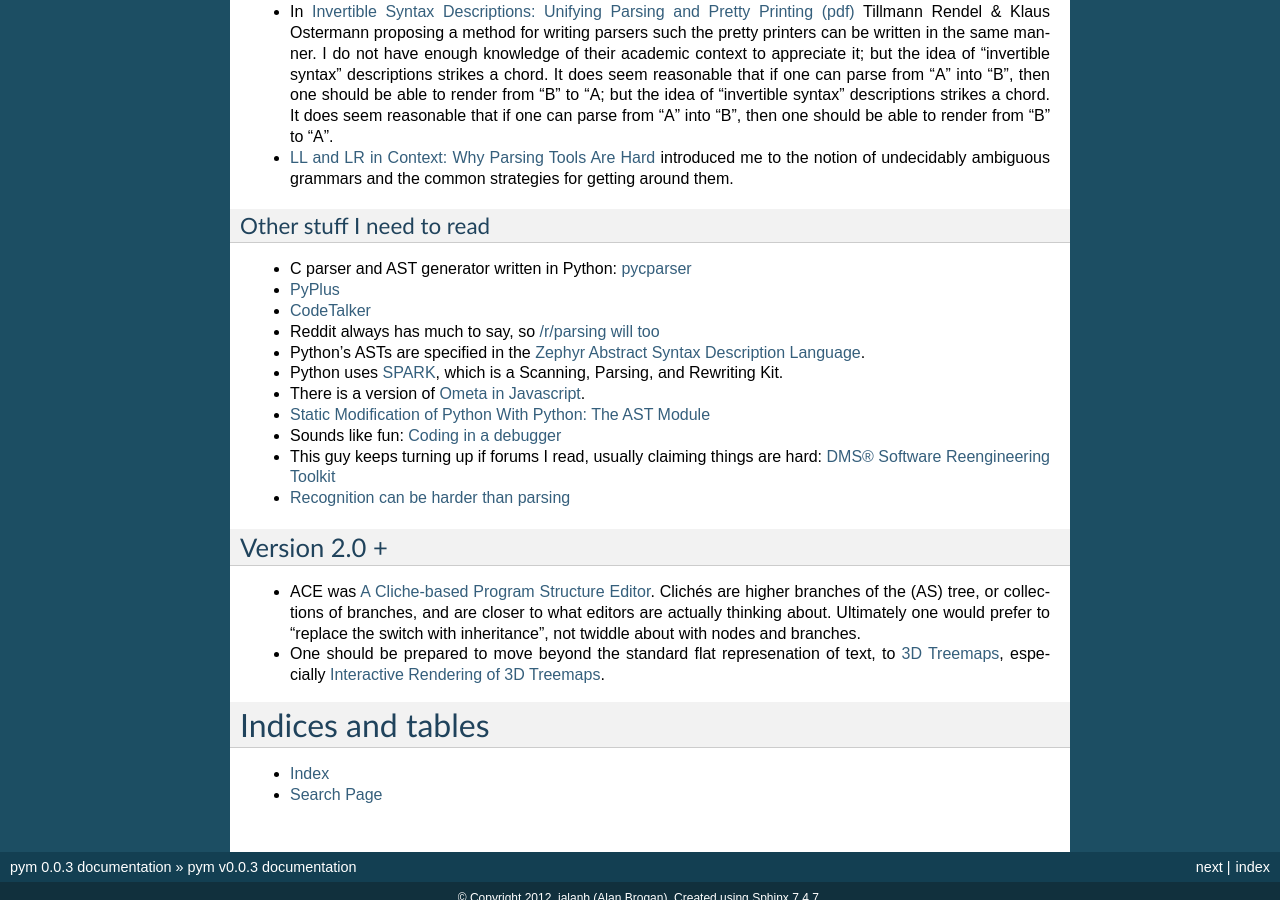
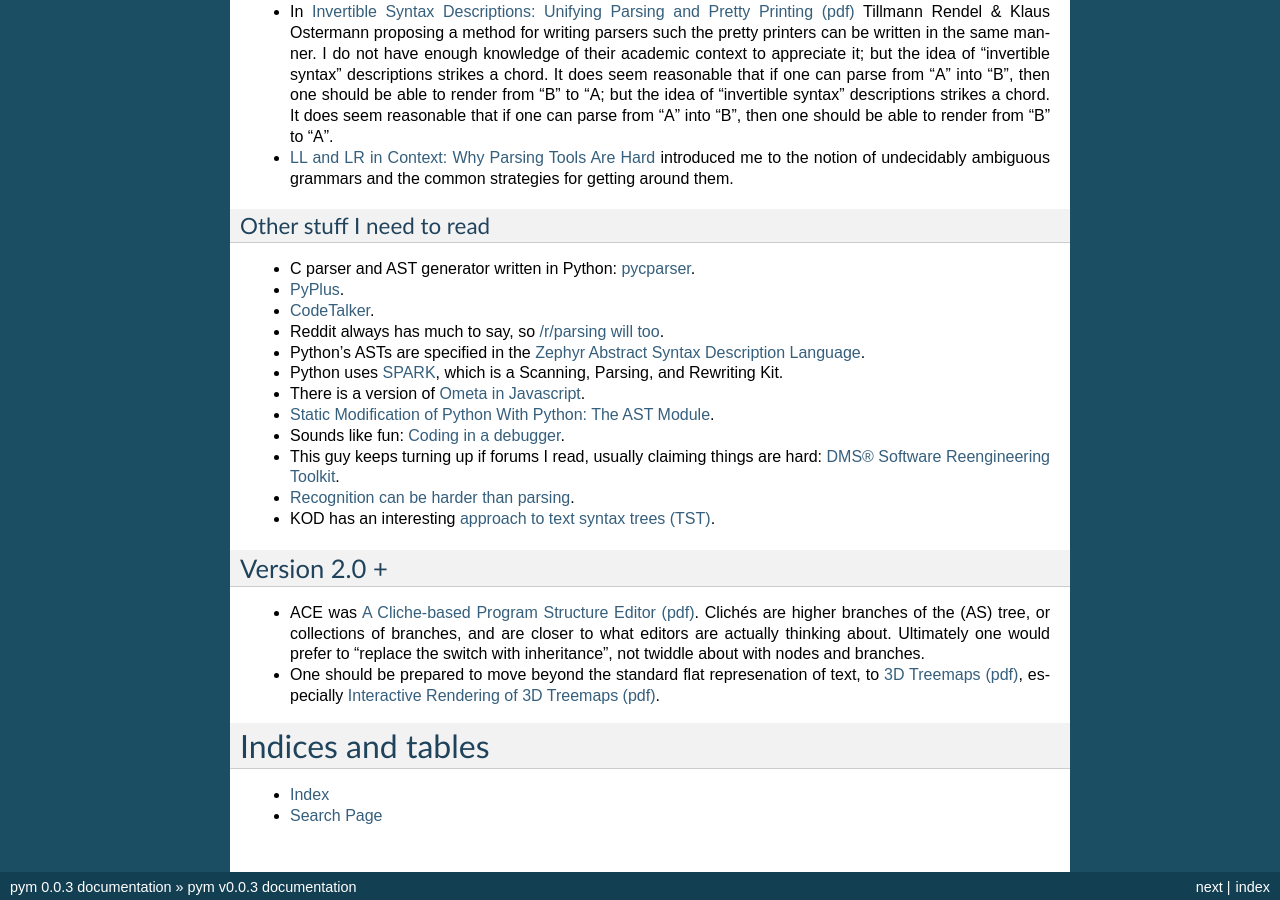
Before and after one commit to jalanb/pym, a Sphinx documentation site: the page built from docs/index.rst, in a window 1280 px wide and 900 px high, scrolled down 1257 px. Built offline with Sphinx 7.4.7, drawn with Linux system fonts in a browser that asks for light colours; formulas are drawn with MathJax 3.

Commit message:
Bookmark for KOD

```diff
--- a/docs/index.rst
+++ b/docs/index.rst
@@ -67,23 +67,24 @@ Other stuff I have read recently
 Other stuff I need to read
 ^^^^^^^^^^^^^^^^^^^^^^^^^^
 
-* C parser and AST generator written in Python: `pycparser <http://code.google.com/p/pycparser/>`_
-* `PyPlus <http://www.reddit.com/r/Python/comments/wv6qn/plyplus_a_friendly_yet_powerful_lrparser_written/>`_
-* `CodeTalker <http://pypi.python.org/pypi/CodeTalker>`_
-* Reddit always has much to say, so `/r/parsing will too <http://www.reddit.com/r/parsing/>`_
+* C parser and AST generator written in Python: `pycparser <http://code.google.com/p/pycparser/>`_.
+* `PyPlus <http://www.reddit.com/r/Python/comments/wv6qn/plyplus_a_friendly_yet_powerful_lrparser_written/>`_.
+* `CodeTalker <http://pypi.python.org/pypi/CodeTalker>`_.
+* Reddit always has much to say, so `/r/parsing will too <http://www.reddit.com/r/parsing/>`_.
 * Python's ASTs are specified in the `Zephyr Abstract Syntax Description Language <http://www.cs.princeton.edu/research/techreps/TR-554-97>`_.
 * Python uses `SPARK <http://pages.cpsc.ucalgary.ca/~aycock/spark/>`_, which is a Scanning, Parsing, and Rewriting Kit.
 * There is a version of `Ometa in Javascript <http://b-studios.github.io/ometa-js/>`_.
-* `Static Modification of Python With Python: The AST Module <http://blueprintforge.com/blog/2012/02/27/static-modification-of-python-with-python-the-ast-module/>`_
-* Sounds like fun: `Coding in a debugger <http://msinilo.pl/blog/?p=965>`_
-* This guy keeps turning up if forums I read, usually claiming things are hard: `DMS® Software Reengineering Toolkit <http://www.semanticdesigns.com/Products/DMS/DMSToolkit.html>`_
-* `Recognition can be harder than parsing <http://www.academia.edu/798690/Recognition_can_be_harder_than_parsing>`_
+* `Static Modification of Python With Python: The AST Module <http://blueprintforge.com/blog/2012/02/27/static-modification-of-python-with-python-the-ast-module/>`_.
+* Sounds like fun: `Coding in a debugger <http://msinilo.pl/blog/?p=965>`_.
+* This guy keeps turning up if forums I read, usually claiming things are hard: `DMS® Software Reengineering Toolkit <http://www.semanticdesigns.com/Products/DMS/DMSToolkit.html>`_.
+* `Recognition can be harder than parsing <http://www.academia.edu/798690/Recognition_can_be_harder_than_parsing>`_.
+* KOD has an interesting `approach to text syntax trees (TST) <https://github.com/rsms/kod/wiki/Text-parser-2>`_.
 
 Version 2.0 +
 -------------
 
-* ACE was `A Cliche-based Program Structure Editor <http://dspace.mit.edu/bitstream/handle/1721.1/41181/AI_WP_294.pdf>`_. Clichés are higher branches of the (AS) tree, or collections of branches, and are closer to what editors are actually thinking about. Ultimately one would prefer to "replace the switch with inheritance", not twiddle about with nodes and branches.
-* One should be prepared to move beyond the standard flat represenation of text, to `3D Treemaps <http://www.sm.luth.se/csee/csn/publications/APCHI04Web.pdf>`_, especially `Interactive Rendering of 3D Treemaps <http://www.hpi.uni-potsdam.de/fileadmin/hpi/FG_Doellner/publications/2013/TSD2013/TreeMap.pdf>`_.
+* ACE was `A Cliche-based Program Structure Editor (pdf) <http://dspace.mit.edu/bitstream/handle/1721.1/41181/AI_WP_294.pdf>`_. Clichés are higher branches of the (AS) tree, or collections of branches, and are closer to what editors are actually thinking about. Ultimately one would prefer to "replace the switch with inheritance", not twiddle about with nodes and branches.
+* One should be prepared to move beyond the standard flat represenation of text, to `3D Treemaps (pdf) <http://www.sm.luth.se/csee/csn/publications/APCHI04Web.pdf>`_, especially `Interactive Rendering of 3D Treemaps (pdf) <http://www.hpi.uni-potsdam.de/fileadmin/hpi/FG_Doellner/publications/2013/TSD2013/TreeMap.pdf>`_.
 
 Indices and tables
 ==================
```
